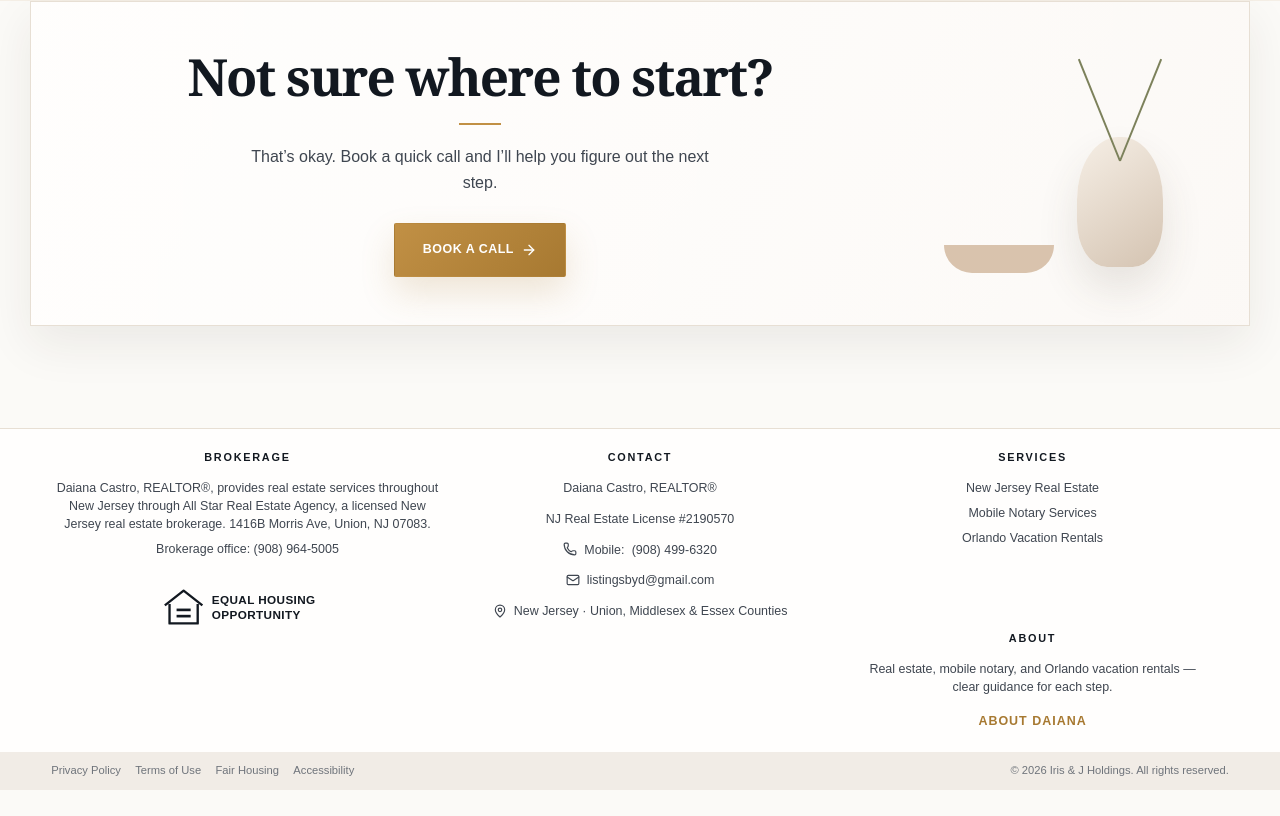
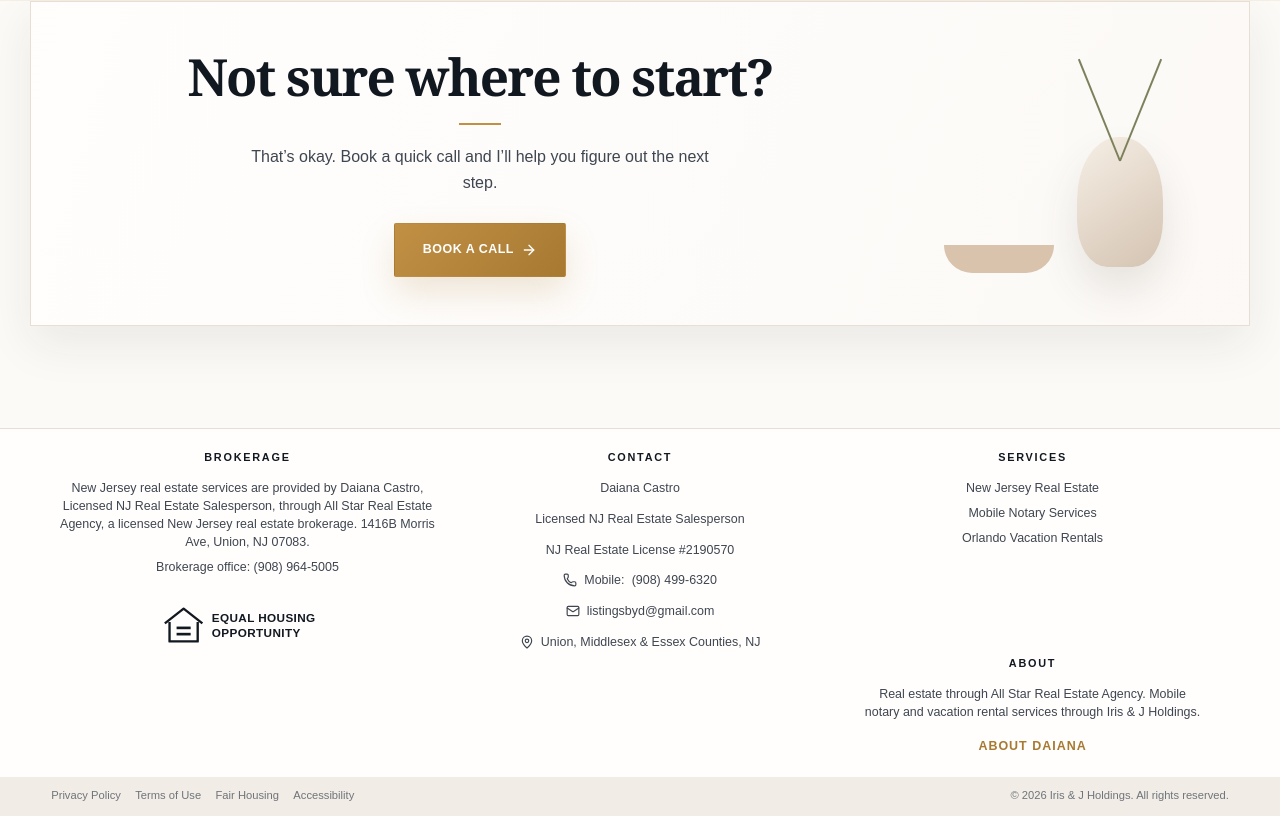
Before and after one commit to Emanuel628/Iris-and-J-Holdings, a React (Vite) app: page / in a window 1280 px wide. Shown: the part 3561-4377 px from the top of the page. Before the commit the page ends 4351 px from the top, so only its background shows below. Built offline with nearby package versions, Linux system fonts and the light colour scheme.

Commit message:
Update Footer.tsx
Replace the footer copy with this cleaner version

```diff
--- a/src/components/layout/Footer.tsx
+++ b/src/components/layout/Footer.tsx
@@ -8,8 +8,9 @@ function Footer() {
         <div className="footer-column brokerage">
           <h3>Brokerage</h3>
           <p>
-            Daiana Castro, REALTOR®, provides real estate services throughout New Jersey through All Star Real
-            Estate Agency, a licensed New Jersey real estate brokerage. 1416B Morris Ave, Union, NJ 07083.
+            New Jersey real estate services are provided by Daiana Castro, Licensed NJ Real Estate
+            Salesperson, through All Star Real Estate Agency, a licensed New Jersey real estate brokerage.
+            1416B Morris Ave, Union, NJ 07083.
           </p>
           <p>Brokerage office: <a href="tel:19089645005">(908) 964-5005</a></p>
           <img className="eho-logo" src="/equal-housing-opportunity.svg" alt="Equal Housing Opportunity" width="190" />
@@ -17,11 +18,12 @@ function Footer() {
 
         <div className="footer-column footer-contact">
           <h3>Contact</h3>
-          <p>Daiana Castro, REALTOR®</p>
+          <p>Daiana Castro</p>
+          <p>Licensed NJ Real Estate Salesperson</p>
           <p>NJ Real Estate License #2190570</p>
           <p><Phone size={14} /> Mobile: <a href="tel:19084996320">(908) 499-6320</a></p>
           <p><Mail size={14} /> listingsbyd@gmail.com</p>
-          <p><MapPin size={14} /> New Jersey · Union, Middlesex &amp; Essex Counties</p>
+          <p><MapPin size={14} /> Union, Middlesex &amp; Essex Counties, NJ</p>
         </div>
 
         <nav className="footer-column footer-services" aria-label="Services">
@@ -33,7 +35,10 @@ function Footer() {
 
         <div className="footer-column footer-daiana">
           <h3>About</h3>
-          <p>Real estate, mobile notary, and Orlando vacation rentals — clear guidance for each step.</p>
+          <p>
+            Real estate through All Star Real Estate Agency. Mobile notary and vacation rental services
+            through Iris &amp; J Holdings.
+          </p>
           <a className="footer-about-link" href="/about">About Daiana</a>
         </div>
       </div>
```
